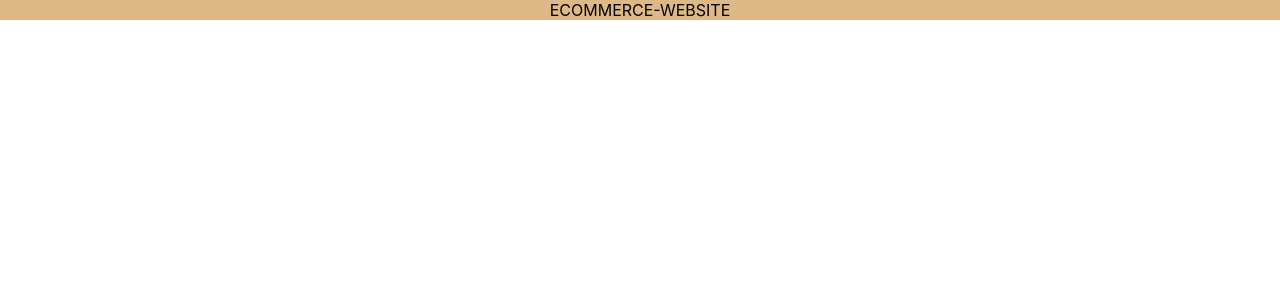
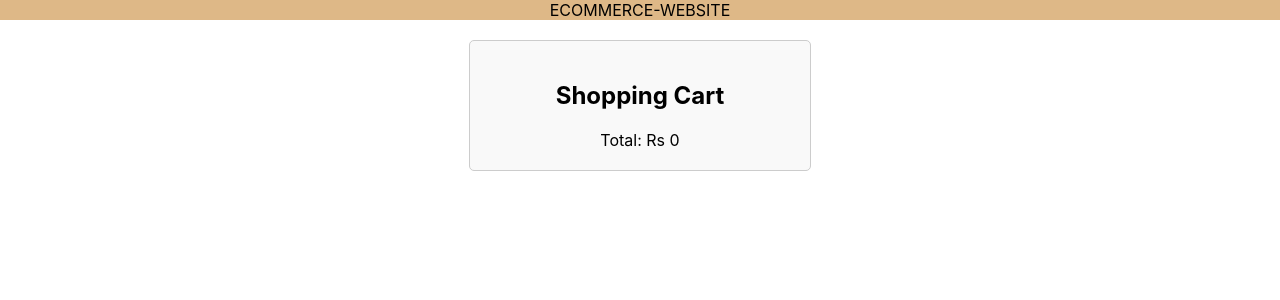
Before and after one commit to Shirshak-15/ecommerce, a React (Create React App) app: page /cart in a window 1280 px wide. Before the commit this address had no page. Shown: the top 300 px of the page. Built offline with nearby package versions, Linux system fonts and the light colour scheme.

Commit message:
completed website

```diff
--- a/src/App.css
+++ b/src/App.css
@@ -102,3 +102,50 @@ background-color:burlywood;
 .itembutton:hover {
   background-color: #45a049;
 }
+.footer {
+  position: fixed;
+  left: 0;
+  bottom: 0;
+  width: 100%;
+  background-color:green;
+  color: white;
+  text-align: center;
+}
+
+/* Cart.css */
+.cart-container {
+  width: 300px;
+  margin: 20px auto;
+  padding: 20px;
+  border: 1px solid #ccc;
+  border-radius: 5px;
+  background-color: #f9f9f9;
+}
+
+.cart-header {
+  text-align: center;
+  margin-bottom: 15px;
+}
+
+.cart-item {
+  margin-bottom: 10px;
+  padding: 10px;
+  background-color: #fff;
+  border: 1px solid #ddd;
+  border-radius: 3px;
+}
+
+.cart-item button {
+  margin-left: 10px;
+  background-color: #dc3545;
+  color: #fff;
+  border: none;
+  padding: 5px 10px;
+  border-radius: 3px;
+  cursor: pointer;
+}
+
+.total-section {
+  margin-top: 20px;
+  text-align: center;
+}
--- a/src/App.js
+++ b/src/App.js
@@ -7,7 +7,9 @@ import Groceries from './Groceries';
 import Groc from './Groc';
 import Too from './Too';
 import Elecs from './Elec'
+import Cart from './cart';
 import { useEffect, useState } from 'react';
+
 
 
 function App() {
@@ -27,8 +29,9 @@ function App() {
     <Route path='groceries' element={<Groceries list={Groc} cart={cart} setcart={setCart}/>}/>
     <Route path='electronics' element={<Electonics list={Elecs} cart={cart} setcart={setCart}/>}/>
     <Route path='tools' element={<Tools list={Too} cart={cart} setcart={setCart}/>}/>
+    <Route path ='cart' element ={<Cart/>}></Route>
+  </Routes>
 
-  </Routes>
 
  </div>
 
--- a/src/Electronics.js
+++ b/src/Electronics.js
@@ -1,4 +1,5 @@
 import React from "react";
+import Cartfooter from "./cartfooter";
 
 const Electonics=(props)=>{
     const handleclick = (newitem) => {
@@ -17,7 +18,7 @@ const Electonics=(props)=>{
 
         })}</div>
         {console.log(props.cart)}
-
+ <Cartfooter/>
     </div>
 
     );
--- a/src/Groceries.js
+++ b/src/Groceries.js
@@ -1,5 +1,6 @@
 
 import React from 'react';
+import Cartfooter from './cartfooter';
 
 const Groceries = (props) => {
     const handleclick = (newitem) => {
@@ -21,6 +22,7 @@ const Groceries = (props) => {
         })}</div>
 
             {console.log(props.cart)}
+            <Cartfooter/>
         </div>
     );
 }
--- a/src/Home.js
+++ b/src/Home.js
@@ -17,6 +17,7 @@ const Home=()=>{
         navigate('/tools');
     }
 
+
     return(<div className="pagediv">
 
         <div onClick={handleGroclick} className="grocerycategorydiv" >GROCERIES</div>
--- a/src/Tools.js
+++ b/src/Tools.js
@@ -1,5 +1,6 @@
 
 import React from 'react';
+import Cartfooter from './cartfooter';
 
 const Tools = (props) => {
     const handleclick = (newitem) => {
@@ -19,7 +20,7 @@ const Tools = (props) => {
                </div>
 
         })}</div>
-
+            <Cartfooter/>
             {console.log(props.cart)}
         </div>
     );
--- /dev/null
+++ b/src/cart.js
@@ -0,0 +1,40 @@
+import React from 'react';
+import './App.css'; // Import your CSS file
+
+const Cart = () => {
+  const [cartItems, setCartItems] = React.useState(
+    JSON.parse(localStorage.getItem('cart')) || []
+  );
+
+  const deleteItem = (index) => {
+    const updatedCart = [...cartItems];
+    updatedCart.splice(index, 1);
+    localStorage.setItem('cart', JSON.stringify(updatedCart));
+    setCartItems(updatedCart);
+  };
+
+  // Calculate total price
+  const totalPrice = cartItems.reduce(
+    (total, item) => total + +item.price,
+    0
+  );
+
+  return (
+    <div className="cart-container">
+      <h2 className="cart-header">Shopping Cart</h2>
+      <ul>
+        {cartItems.map((item, index) => (
+          <li key={index} className="cart-item">
+            {item.name}: Rs {item.price}
+            <button onClick={() => deleteItem(index)}>Delete❌</button>
+          </li>
+        ))}
+      </ul>
+      <div className="total-section">
+        Total: Rs {totalPrice}
+      </div>
+    </div>
+  );
+};
+
+export default Cart;
--- /dev/null
+++ b/src/cartfooter.js
@@ -0,0 +1,13 @@
+import React from "react";
+import { useNavigate } from "react-router-dom";
+import './App.css'
+
+const Cartfooter=()=>
+{
+    const navigate=useNavigate();
+    const handleclick=()=>{
+        navigate('/cart');
+    }
+    return(<div onClick={handleclick} className="footer">Head to check-out🛒</div>)
+}
+export default Cartfooter;
```
